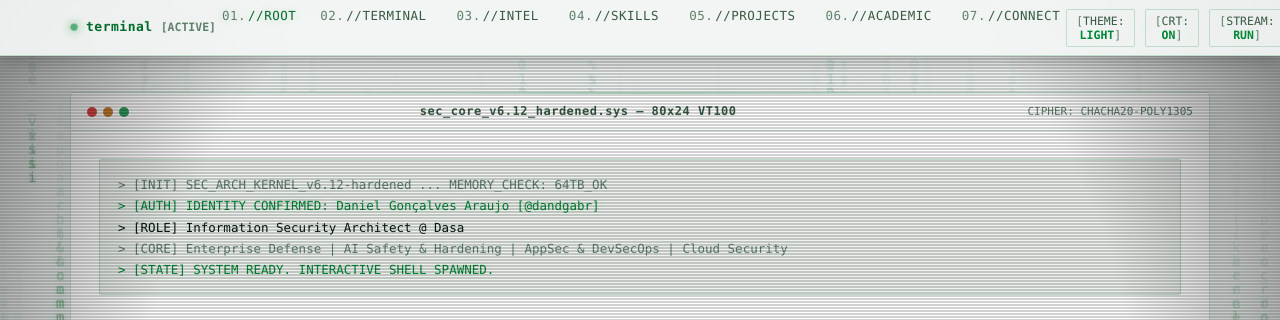
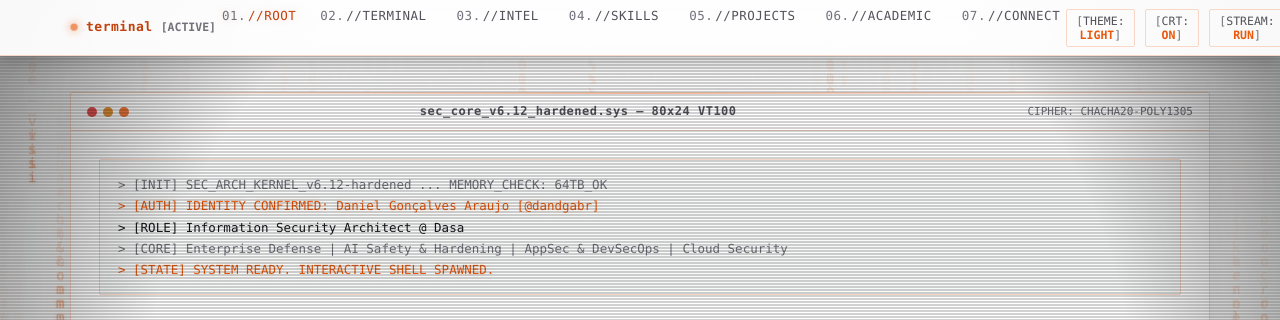
Before and after one commit to dandgabr/dandgabr.github.io, a plain HTML site: page index.html in a window 1280 px wide. Shown: the top 320 px of the page. Drawn offline with Linux system fonts and the light colour scheme; animation ran at ten frames a second.

Commit message:
feat(theme): configure high-contrast white and orange light mode and replace Dasa binary with computing terms

```diff
--- a/app.js
+++ b/app.js
@@ -136,9 +136,9 @@
         "010010000011000101100000", // xor %rax, %rax
         "010010000011000101111111", // xor %rdi, %rdi
         "0000111100000101", // syscall
-        "11000011", // ret
-        "01000100011000010111001101100001", // Dasa
-        "01000001011100100110001101101000", // Arch
+        "010000110111001001111001011100000111010001101111", // Crypto
+        "010010110110010101110010011011100110010101101100", // Kernel
+        "01010011011000010110111001100100011000100110111101111000", // Sandbox
         "01110011011110010111001101100011011000010110110001101100" // syscall
       ].join('');
 
@@ -184,7 +184,7 @@
     setTheme(theme) {
       this.theme = theme;
       if (this.ctx && this.canvas) {
-        this.ctx.fillStyle = theme === 'light' ? '#edf2ee' : '#020403';
+        this.ctx.fillStyle = theme === 'light' ? '#f8faf9' : '#020403';
         this.ctx.fillRect(0, 0, this.canvas.width, this.canvas.height);
       }
     }
@@ -209,7 +209,7 @@
         this.colOffsets[i] = Math.floor(Math.random() * (this.colTypes[i] === 'kernel' ? this.kernelStream.length : this.binaryStream.length));
       }
 
-      this.ctx.fillStyle = this.theme === 'light' ? '#edf2ee' : '#020403';
+      this.ctx.fillStyle = this.theme === 'light' ? '#f8faf9' : '#020403';
       this.ctx.fillRect(0, 0, this.canvas.width, this.canvas.height);
     }
 
@@ -254,9 +254,9 @@
 
       this.lastFrameTime = currentTime - (elapsed % this.frameInterval);
 
-      // Trailing fade effect: dark obsidian or light cyber silver
+      // Trailing fade effect: dark obsidian or light pure canvas
       if (this.theme === 'light') {
-        this.ctx.fillStyle = 'rgba(237, 242, 238, 0.16)';
+        this.ctx.fillStyle = 'rgba(248, 250, 249, 0.18)';
       } else {
         this.ctx.fillStyle = 'rgba(2, 4, 3, 0.12)';
       }
@@ -274,17 +274,17 @@
         const y = this.drops[i] * this.fontSize;
 
         if (this.theme === 'light') {
-          // Light Mode: High-contrast deep cyber emerald
-          this.ctx.fillStyle = '#004d1f';
+          // Light Mode: High-contrast technical orange & amber on clean white
+          this.ctx.fillStyle = '#c2410c';
           this.ctx.shadowBlur = 4;
-          this.ctx.shadowColor = '#008736';
+          this.ctx.shadowColor = '#ea580c';
           this.ctx.fillText(char, x, y);
 
           if (this.drops[i] > 1) {
             const prevChar = stream[(this.colOffsets[i] - 1 + stream.length) % stream.length];
-            this.ctx.fillStyle = '#008736';
+            this.ctx.fillStyle = '#ea580c';
             this.ctx.shadowBlur = 1;
-            this.ctx.shadowColor = '#00a843';
+            this.ctx.shadowColor = '#f97316';
             this.ctx.fillText(prevChar, x, y - this.fontSize);
           }
         } else {
--- a/style.css
+++ b/style.css
@@ -65,87 +65,87 @@
 }
 
 /* ==========================================================================
-   Light Mode Theme (High-Contrast Security Console)
+   Light Mode Theme (High-Contrast Security Console: White & Orange)
    ========================================================================== */
 [data-theme="light"] {
-  --bg-void: #edf2ee;
-  --bg-base: #f5f8f6;
+  --bg-void: #f8faf9;
+  --bg-base: #ffffff;
   --bg-surface: #ffffff;
-  --bg-card: rgba(255, 255, 255, 0.92);
-  --bg-card-hover: rgba(240, 248, 243, 0.96);
-  --bg-card-active: #e2ede5;
+  --bg-card: rgba(255, 255, 255, 0.96);
+  --bg-card-hover: #fffaf5;
+  --bg-card-active: #fff1e5;
   --bg-input: #ffffff;
-  --bg-header: rgba(245, 248, 246, 0.92);
-
-  --green-core: #008736;
-  --green-bright: #006b2b;
-  --green-dim: #00a843;
-  --green-dark: #d5eddb;
-  --green-ultradark: #eaf5ec;
-
-  --green-glow-sm: 0 0 8px rgba(0, 135, 54, 0.18);
-  --green-glow-md: 0 0 16px rgba(0, 135, 54, 0.12);
-  --green-glow-lg: 0 0 28px rgba(0, 135, 54, 0.08);
-  --green-subtle: rgba(0, 135, 54, 0.06);
-  --green-subtle-hover: rgba(0, 135, 54, 0.1);
-
-  --border-subtle: rgba(0, 135, 54, 0.2);
-  --border-medium: rgba(0, 135, 54, 0.4);
-  --border-bright: #008736;
-  --border-dim: rgba(0, 135, 54, 0.26);
-
-  --amber-alert: #b86200;
-  --red-alert: #d61a1a;
-  --cyan-intel: #0369a1;
-  --purple-cert: #6d28d9;
-
-  --text-white: #06170d;
-  --text-main: #10291a;
-  --text-muted: #385944;
-  --text-dim: #60806c;
-
-  --card-shadow: 0 8px 28px rgba(0, 0, 0, 0.07);
+  --bg-header: rgba(255, 255, 255, 0.95);
+
+  --green-core: #ea580c;
+  --green-bright: #c2410c;
+  --green-dim: #f97316;
+  --green-dark: #ffedd5;
+  --green-ultradark: #fff7ed;
+
+  --green-glow-sm: 0 0 8px rgba(234, 88, 12, 0.22);
+  --green-glow-md: 0 0 16px rgba(234, 88, 12, 0.16);
+  --green-glow-lg: 0 0 28px rgba(234, 88, 12, 0.1);
+  --green-subtle: rgba(234, 88, 12, 0.08);
+  --green-subtle-hover: rgba(234, 88, 12, 0.14);
+
+  --border-subtle: rgba(234, 88, 12, 0.22);
+  --border-medium: rgba(234, 88, 12, 0.45);
+  --border-bright: #ea580c;
+  --border-dim: rgba(234, 88, 12, 0.3);
+
+  --amber-alert: #d97706;
+  --red-alert: #dc2626;
+  --cyan-intel: #0284c7;
+  --purple-cert: #7c3aed;
+
+  --text-white: #18181b;
+  --text-main: #27272a;
+  --text-muted: #52525b;
+  --text-dim: #71717a;
+
+  --card-shadow: 0 8px 30px rgba(0, 0, 0, 0.08);
 }
 
 @media (prefers-color-scheme: light) {
   :root:not([data-theme="dark"]) {
-    --bg-void: #edf2ee;
-    --bg-base: #f5f8f6;
+    --bg-void: #f8faf9;
+    --bg-base: #ffffff;
     --bg-surface: #ffffff;
-    --bg-card: rgba(255, 255, 255, 0.92);
-    --bg-card-hover: rgba(240, 248, 243, 0.96);
-    --bg-card-active: #e2ede5;
+    --bg-card: rgba(255, 255, 255, 0.96);
+    --bg-card-hover: #fffaf5;
+    --bg-card-active: #fff1e5;
     --bg-input: #ffffff;
-    --bg-header: rgba(245, 248, 246, 0.92);
-
-    --green-core: #008736;
-    --green-bright: #006b2b;
-    --green-dim: #00a843;
-    --green-dark: #d5eddb;
-    --green-ultradark: #eaf5ec;
-
-    --green-glow-sm: 0 0 8px rgba(0, 135, 54, 0.18);
-    --green-glow-md: 0 0 16px rgba(0, 135, 54, 0.12);
-    --green-glow-lg: 0 0 28px rgba(0, 135, 54, 0.08);
-    --green-subtle: rgba(0, 135, 54, 0.06);
-    --green-subtle-hover: rgba(0, 135, 54, 0.1);
-
-    --border-subtle: rgba(0, 135, 54, 0.2);
-    --border-medium: rgba(0, 135, 54, 0.4);
-    --border-bright: #008736;
-    --border-dim: rgba(0, 135, 54, 0.26);
-
-    --amber-alert: #b86200;
-    --red-alert: #d61a1a;
-    --cyan-intel: #0369a1;
-    --purple-cert: #6d28d9;
-
-    --text-white: #06170d;
-    --text-main: #10291a;
-    --text-muted: #385944;
-    --text-dim: #60806c;
-
-    --card-shadow: 0 8px 28px rgba(0, 0, 0, 0.07);
+    --bg-header: rgba(255, 255, 255, 0.95);
+
+    --green-core: #ea580c;
+    --green-bright: #c2410c;
+    --green-dim: #f97316;
+    --green-dark: #ffedd5;
+    --green-ultradark: #fff7ed;
+
+    --green-glow-sm: 0 0 8px rgba(234, 88, 12, 0.22);
+    --green-glow-md: 0 0 16px rgba(234, 88, 12, 0.16);
+    --green-glow-lg: 0 0 28px rgba(234, 88, 12, 0.1);
+    --green-subtle: rgba(234, 88, 12, 0.08);
+    --green-subtle-hover: rgba(234, 88, 12, 0.14);
+
+    --border-subtle: rgba(234, 88, 12, 0.22);
+    --border-medium: rgba(234, 88, 12, 0.45);
+    --border-bright: #ea580c;
+    --border-dim: rgba(234, 88, 12, 0.3);
+
+    --amber-alert: #d97706;
+    --red-alert: #dc2626;
+    --cyan-intel: #0284c7;
+    --purple-cert: #7c3aed;
+
+    --text-white: #18181b;
+    --text-main: #27272a;
+    --text-muted: #52525b;
+    --text-dim: #71717a;
+
+    --card-shadow: 0 8px 30px rgba(0, 0, 0, 0.08);
   }
 }
 
@@ -237,7 +237,7 @@ body.crt-off .crt-overlay {
   display: none;
 }
 
-body.crt-off {
+body.crt-off:not([data-theme="light"]) {
   --text-main: #dcf5e3;
 }
 
@@ -612,9 +612,9 @@ a:hover {
 }
 
 .tag-security {
-  background-color: rgba(0, 255, 102, 0.1);
+  background-color: var(--green-subtle);
   color: var(--green-bright);
-  border-color: rgba(0, 255, 102, 0.3);
+  border-color: var(--border-medium);
 }
 
 .tag-cert {
@@ -636,7 +636,7 @@ a:hover {
   letter-spacing: 1.5px;
   line-height: 1.15;
   margin-bottom: 14px;
-  text-shadow: 0 0 12px rgba(0, 255, 102, 0.3);
+  text-shadow: var(--green-glow-sm);
 }
 
 .hero-subline {
@@ -804,6 +804,15 @@ a:hover {
   mix-blend-mode: luminosity;
   opacity: 0.9;
   transition: filter 0.3s ease, opacity 0.3s ease;
+}
+
+[data-theme="light"] .avatar-img,
+@media (prefers-color-scheme: light) {
+  :root:not([data-theme="dark"]) .avatar-img {
+    filter: contrast(1.05) brightness(1);
+    mix-blend-mode: normal;
+    opacity: 1;
+  }
 }
 
 .avatar-frame:hover .avatar-img {
```
